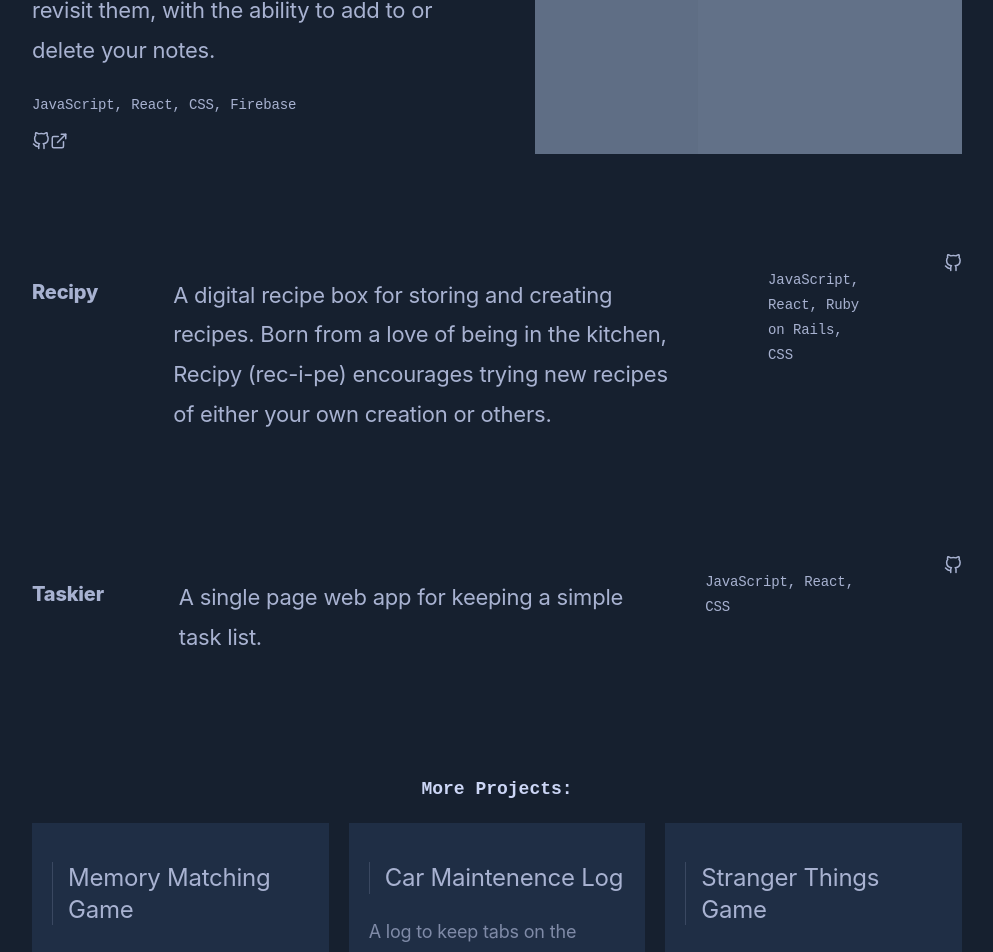
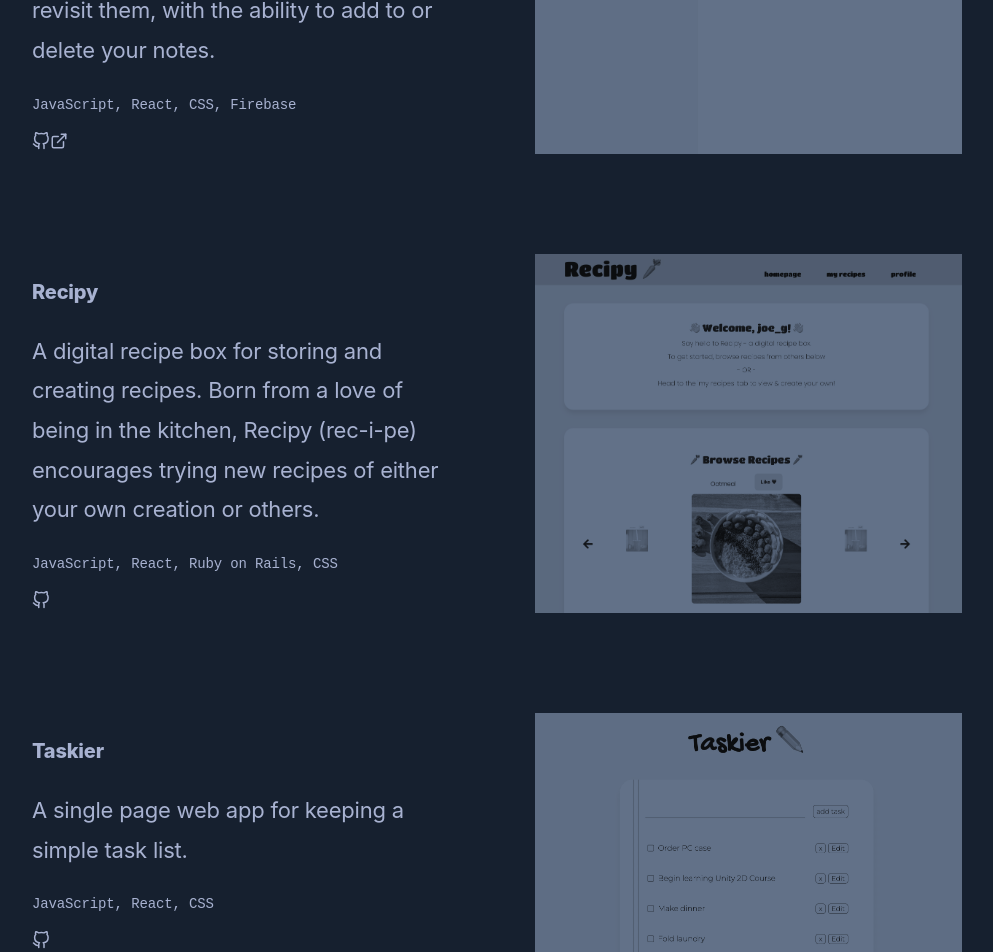
Before and after one commit to kaitlyngreve/my-portfolio-site, a React (Create React App) app: page / in a window 1280 px wide. Shown: the part 2280-3232 px from the top of the page, without its empty margins (143-1136 px from the left). Built offline with nearby package versions, Linux system fonts and the light colour scheme; a web font is replaced by a local one.

Commit message:
refactored projects

```diff
--- a/package.json
+++ b/package.json
@@ -1,7 +1,7 @@
 {
   "name": "my-porfolio-page",
   "version": "0.1.0",
-  "homepage": "https://kaitlyngreve.github.io/react-gh-pages",
+  "homepage": "https://kaitlyngreve.github.io/my-portfolio-site/",
   "private": true,
   "dependencies": {
     "@testing-library/jest-dom": "^5.16.5",
--- a/src/About.js
+++ b/src/About.js
@@ -5,7 +5,7 @@ function About() {
         <div className="section-container">
             <div id="about"></div>
             <h1 className="header-1">About me</h1>
-            <p className="about-content">Hello! My name is Kaitlyn and I am a full stack software engineer based in the <a className="link" href="https://www.visitcalifornia.com/region/san-francisco-bay-area/" target='_blank'>Bay Area, California</a>.</p>
+            <p className="about-content">Hello! My name is Kaitlyn and I am a full stack software engineer based in the <a className="link" href="https://www.visitcalifornia.com/region/san-francisco-bay-area/" target='_blank' rel="noreferrer">Bay Area, California</a>.</p>
             <p className="about-content">I graduated from an intensive full stack software engineering bootcamp, but before
                 that I worked as a hairstylist in the cosmetology industry. I've loved that I can
                 apply my passion for creating and delivering meaningful results to people from cosmetology
--- a/src/BlogPostCard.js
+++ b/src/BlogPostCard.js
@@ -2,7 +2,7 @@
 
 function BlogPostCard({ blogPost }) {
     return (
-        <a href={blogPost.blog_link} target='_blank' className="blog-link grid-item">
+        <a href={blogPost.blog_link} target='_blank' className="blog-link grid-item" rel="noreferrer">
             <div>
                 <p className="header-2">{blogPost.title}</p>
                 <p className="grid-item-content">{blogPost.blurb}</p>
--- a/src/Contact.js
+++ b/src/Contact.js
@@ -10,7 +10,7 @@ function Contact() {
                 <p className="contact-content">I am currently searching for a role as a fullstack, frontend, or backend software engineer.
                     If you have or know of any opportunites, definitely reach out! I look forward to hearing from you.
                 </p>
-                <a className="CTA-button email-button" href='https://mail.google.com/mail/u/0/?tab=rm&ogbl#inbox?compose=CllgCJZczqwnTflPGSbRGLHdVJQzRlXxqcBwJxgrRHTsGDgxsWMkxMMNWkNCVVrLSdsjTcJVvSV' target='_blank'>
+                <a className="CTA-button email-button" href='https://mail.google.com/mail/u/0/?tab=rm&ogbl#inbox?compose=CllgCJZczqwnTflPGSbRGLHdVJQzRlXxqcBwJxgrRHTsGDgxsWMkxMMNWkNCVVrLSdsjTcJVvSV' target='_blank' rel="noreferrer">
                     Send me an Email!
                 </a>
             </div>
--- /dev/null
+++ b/src/FeaturedProjects.js
@@ -0,0 +1,59 @@
+
+
+function FeaturedProjects() {
+    return (
+        <div>
+            <h4 className='header-5'>Featured Projects:</h4>
+            <div className="featured-projects-container">
+                <div className='featured-project'>
+                    <div className='featured-project-content'>
+                        <p className="header-2">Notable</p>
+                        <p className="featured-description">A web app built for taking and keeping notes. Notable's neat design makes navigating and organization simple. Create and save your note entries, and revisit them, with the ability to add to or delete your notes.</p>
+                        <p className="tech">JavaScript, React, CSS, Firebase</p>
+                        <a href='https://github.com/kaitlyngreve/journal-app' target="_blank" rel="noreferrer">
+                            <svg xmlns="http://www.w3.org/2000/svg" role="img" viewBox="0 0 24 24" fill="none" stroke="currentColor" strokeWidth="2" strokeLinecap="round" height='1em' width='1em' strokeLinejoin="round"><title>GitHub</title><path d="M9 19c-5 1.5-5-2.5-7-3m14 6v-3.87a3.37 3.37 0 0 0-.94-2.61c3.14-.35 6.44-1.54 6.44-7A5.44 5.44 0 0 0 20 4.77 5.07 5.07 0 0 0 19.91 1S18.73.65 16 2.48a13.38 13.38 0 0 0-7 0C6.27.65 5.09 1 5.09 1A5.07 5.07 0 0 0 5 4.77a5.44 5.44 0 0 0-1.5 3.78c0 5.42 3.3 6.61 6.44 7A3.37 3.37 0 0 0 9 18.13V22"></path></svg>
+                        </a>
+                        <a href='https://journal-app-42603.web.app/' target='_blank' rel="noreferrer">
+                            <svg xmlns="http://www.w3.org/2000/svg" role="img" viewBox="0 0 24 24" fill="none" stroke="currentColor" strokeWidth="2" strokeLinecap="round" strokeLinejoin="round" height='1em' width='1em'>
+                                <path d="M18 13v6a2 2 0 0 1-2 2H5a2 2 0 0 1-2-2V8a2 2 0 0 1 2-2h6"></path><polyline points="15 3 21 3 21 9"></polyline><line x1="10" y1="14" x2="21" y2="3"></line>
+                            </svg>
+                        </a>
+                    </div>
+                    <div className="featured-project-image">
+                        <img src="images/notable.png" alt='Notable screenshot' />
+                    </div>
+                </div>
+
+                <div className='featured-project'>
+                    <div className='featured-project-content'>
+                        <p className='header-2'>Recipy</p>
+                        <p className='featured-description'>A digital recipe box for storing and creating recipes. Born from a love of being in the kitchen, Recipy (rec-i-pe) encourages trying new recipes of either your own creation or others.</p>
+                        <p className='tech'>JavaScript, React, Ruby on Rails, CSS</p>
+                        <a href='https://github.com/kaitlyngreve/digital-recipebox' target="_blank" rel="noreferrer">
+                            <svg xmlns="http://www.w3.org/2000/svg" role="img" viewBox="0 0 24 24" fill="none" stroke="currentColor" strokeWidth="2" strokeLinecap="round" height='1em' width='1em' strokeLinejoin="round"><title>GitHub</title><path d="M9 19c-5 1.5-5-2.5-7-3m14 6v-3.87a3.37 3.37 0 0 0-.94-2.61c3.14-.35 6.44-1.54 6.44-7A5.44 5.44 0 0 0 20 4.77 5.07 5.07 0 0 0 19.91 1S18.73.65 16 2.48a13.38 13.38 0 0 0-7 0C6.27.65 5.09 1 5.09 1A5.07 5.07 0 0 0 5 4.77a5.44 5.44 0 0 0-1.5 3.78c0 5.42 3.3 6.61 6.44 7A3.37 3.37 0 0 0 9 18.13V22"></path></svg>
+                        </a>
+                    </div>
+                    <div className="featured-project-image">
+                        <img src="images/recipy.jpg" alt='Recipy screenshot' />
+                    </div>
+                </div>
+
+                <div className='featured-project'>
+                    <div className='featured-project-content'>
+                        <p className='header-2'>Taskier</p>
+                        <p className='featured-description'>A single page web app for keeping a simple task list.</p>
+                        <p className='tech'>JavaScript, React, CSS</p>
+                        <a href='https://github.com/kaitlyngreve/taskier-a-todo-react-app' target="_blank" rel="noreferrer">
+                            <svg xmlns="http://www.w3.org/2000/svg" role="img" viewBox="0 0 24 24" fill="none" stroke="currentColor" strokeWidth="2" strokeLinecap="round" height='1em' width='1em' strokeLinejoin="round"><title>GitHub</title><path d="M9 19c-5 1.5-5-2.5-7-3m14 6v-3.87a3.37 3.37 0 0 0-.94-2.61c3.14-.35 6.44-1.54 6.44-7A5.44 5.44 0 0 0 20 4.77 5.07 5.07 0 0 0 19.91 1S18.73.65 16 2.48a13.38 13.38 0 0 0-7 0C6.27.65 5.09 1 5.09 1A5.07 5.07 0 0 0 5 4.77a5.44 5.44 0 0 0-1.5 3.78c0 5.42 3.3 6.61 6.44 7A3.37 3.37 0 0 0 9 18.13V22"></path></svg>
+                        </a>
+                    </div>
+                    <div className="featured-project-image">
+                        <img src="images/taskier.png" alt='Taskier screenshot' />
+                    </div>
+                </div>
+            </div>
+        </div>
+    )
+}
+
+export default FeaturedProjects;
--- a/src/Nav.js
+++ b/src/Nav.js
@@ -7,7 +7,7 @@ function Nav() {
             <a className="nav-item" href='#projects'>Work</a>
             <a className="nav-item" href='#blogs'>Blog</a>
             <a className="nav-item" href='#contact'>Contact</a>
-            <a className="CTA-button" href='https://docs.google.com/document/d/e/2PACX-1vTWikqoZskec9EZH0E2aKbe61HLE4nH-zL9MhxgCMWFiNuzYtwpgc13K3bjBupDdRpqU0Q7LVjNlJCV/pub' target='_blank'>
+            <a className="CTA-button" href='https://docs.google.com/document/d/e/2PACX-1vTWikqoZskec9EZH0E2aKbe61HLE4nH-zL9MhxgCMWFiNuzYtwpgc13K3bjBupDdRpqU0Q7LVjNlJCV/pub' target='_blank' rel="noreferrer">
                 Resume
             </a>
         </div>
--- a/src/Projects.js
+++ b/src/Projects.js
@@ -1,55 +1,17 @@
 import Projectcard from './ProjectCard';
+import FeaturedProjects from './FeaturedProjects';
 
 
 function Projects() {
     return (
-        <div className='section-container'>
+        <div className='section-container' id='projects'>
             <h4 className='header-1'>Things I've Built</h4>
-            {/* featured projects */}
-            <h4 className='header-5'>Featured Projects:</h4>
-            <div className="featured-projects-container">
-                <div className='featured-project'>
-                    <div className='featured-project-content'>
-                        <p className="header-2">Notable</p>
-                        <p className="featured-description">A web app built for taking and keeping notes. Notable\s neat design makes navigating and organization simple. Create and save your note entries, and revisit them, with the ability to add to or delete your notes.</p>
-                        <p className="tech">JavaScript, React, CSS, Firebase</p>
-                        <a href='https://github.com/kaitlyngreve/journal-app' target="_blank">
-                            <svg xmlns="http://www.w3.org/2000/svg" role="img" viewBox="0 0 24 24" fill="none" stroke="currentColor" stroke-width="2" stroke-linecap="round" height='1em' width='1em' stroke-linejoin="round" class="feather feather-github"><title>GitHub</title><path d="M9 19c-5 1.5-5-2.5-7-3m14 6v-3.87a3.37 3.37 0 0 0-.94-2.61c3.14-.35 6.44-1.54 6.44-7A5.44 5.44 0 0 0 20 4.77 5.07 5.07 0 0 0 19.91 1S18.73.65 16 2.48a13.38 13.38 0 0 0-7 0C6.27.65 5.09 1 5.09 1A5.07 5.07 0 0 0 5 4.77a5.44 5.44 0 0 0-1.5 3.78c0 5.42 3.3 6.61 6.44 7A3.37 3.37 0 0 0 9 18.13V22"></path></svg>
-                        </a>
-                        <a href='https://journal-app-42603.web.app/' target='_blank'>
-                            <svg xmlns="http://www.w3.org/2000/svg" role="img" viewBox="0 0 24 24" fill="none" stroke="currentColor" stroke-width="2" stroke-linecap="round" stroke-linejoin="round" height='1em' width='1em'>
-                                <path d="M18 13v6a2 2 0 0 1-2 2H5a2 2 0 0 1-2-2V8a2 2 0 0 1 2-2h6"></path><polyline points="15 3 21 3 21 9"></polyline><line x1="10" y1="14" x2="21" y2="3"></line>
-                            </svg>
-                        </a>
-                    </div>
-                    <div className="featured-project-image">
-                        <img src="images/notable.png" />
-                    </div>
-                </div>
-
-                <div className='featured-project'>
-                    <p className='header-2'>Recipy</p>
-                    <p className='featured-description'>A digital recipe box for storing and creating recipes. Born from a love of being in the kitchen, Recipy (rec-i-pe) encourages trying new recipes of either your own creation or others.</p>
-                    <p className='tech'>JavaScript, React, Ruby on Rails, CSS</p>
-                    <a href='https://github.com/kaitlyngreve/digital-recipebox' target="_blank">
-                        <svg xmlns="http://www.w3.org/2000/svg" role="img" viewBox="0 0 24 24" fill="none" stroke="currentColor" stroke-width="2" stroke-linecap="round" height='1em' width='1em' stroke-linejoin="round" class="feather feather-github"><title>GitHub</title><path d="M9 19c-5 1.5-5-2.5-7-3m14 6v-3.87a3.37 3.37 0 0 0-.94-2.61c3.14-.35 6.44-1.54 6.44-7A5.44 5.44 0 0 0 20 4.77 5.07 5.07 0 0 0 19.91 1S18.73.65 16 2.48a13.38 13.38 0 0 0-7 0C6.27.65 5.09 1 5.09 1A5.07 5.07 0 0 0 5 4.77a5.44 5.44 0 0 0-1.5 3.78c0 5.42 3.3 6.61 6.44 7A3.37 3.37 0 0 0 9 18.13V22"></path></svg>
-                    </a>
-                </div>
-
-                <div className='featured-project'>
-                    <p className='header-2'>Taskier</p>
-                    <p className='featured-description'>A single page web app for keeping a simple task list.</p>
-                    <p className='tech'>JavaScript, React, CSS</p>
-                    <a href='https://github.com/kaitlyngreve/taskier-a-todo-react-app' target="_blank">
-                        <svg xmlns="http://www.w3.org/2000/svg" role="img" viewBox="0 0 24 24" fill="none" stroke="currentColor" stroke-width="2" stroke-linecap="round" height='1em' width='1em' stroke-linejoin="round" class="feather feather-github"><title>GitHub</title><path d="M9 19c-5 1.5-5-2.5-7-3m14 6v-3.87a3.37 3.37 0 0 0-.94-2.61c3.14-.35 6.44-1.54 6.44-7A5.44 5.44 0 0 0 20 4.77 5.07 5.07 0 0 0 19.91 1S18.73.65 16 2.48a13.38 13.38 0 0 0-7 0C6.27.65 5.09 1 5.09 1A5.07 5.07 0 0 0 5 4.77a5.44 5.44 0 0 0-1.5 3.78c0 5.42 3.3 6.61 6.44 7A3.37 3.37 0 0 0 9 18.13V22"></path></svg>
-                    </a>
-                </div>
-            </div>
+            <FeaturedProjects />
             <div className='projects'>
                 <h4 className='header-5'>More Projects:</h4>
                 <div className='project-grid-wrapper'>
                     {projects.map((project) => {
-                        return <Projectcard project={project} />
+                        return <Projectcard project={project} key={project.name} />
                     })}
                 </div>
             </div>
```
Also changed, not shown: public/index.html (+5 -5 lines), src/BlogPosts.js (+5 -5 lines), src/ProjectCard.js (+4 -6 lines), src/SideNav.js (+5 -5 lines), public/images/taskier.png (added), 1 other file (tests, documents, lock files or other folders).
